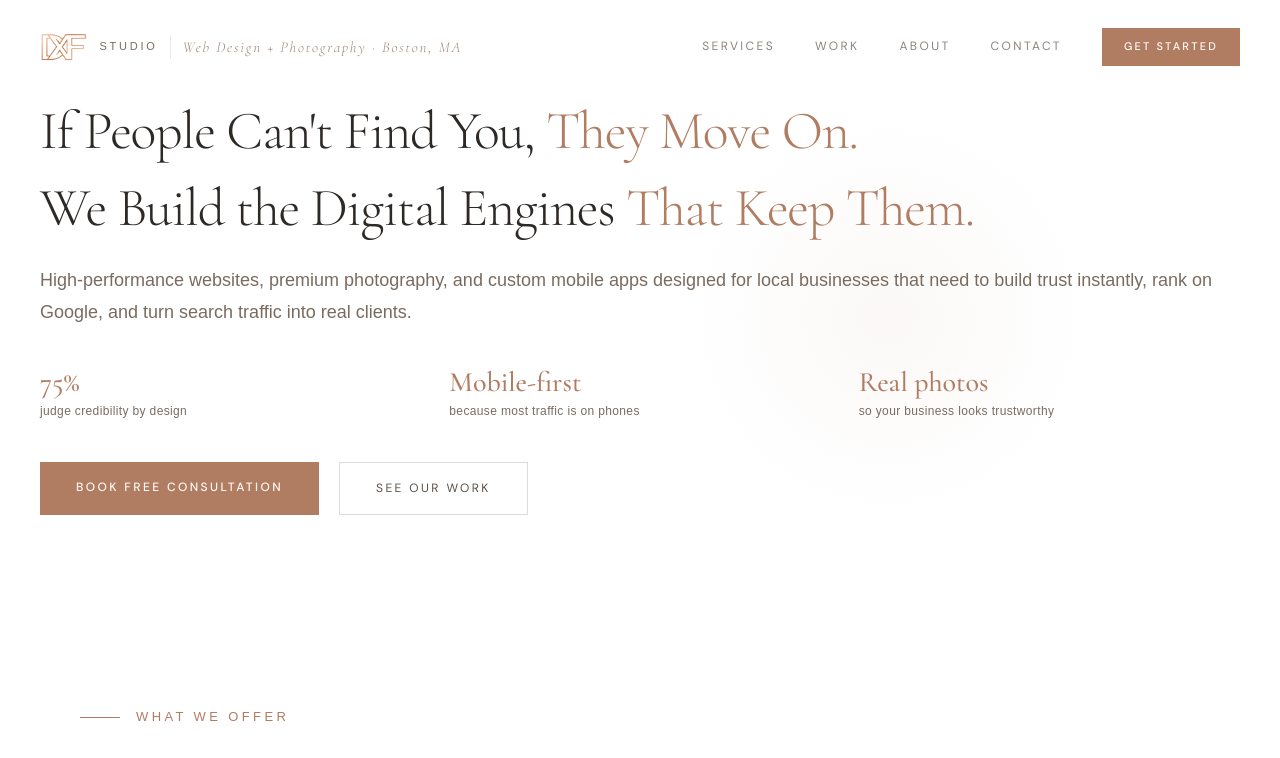
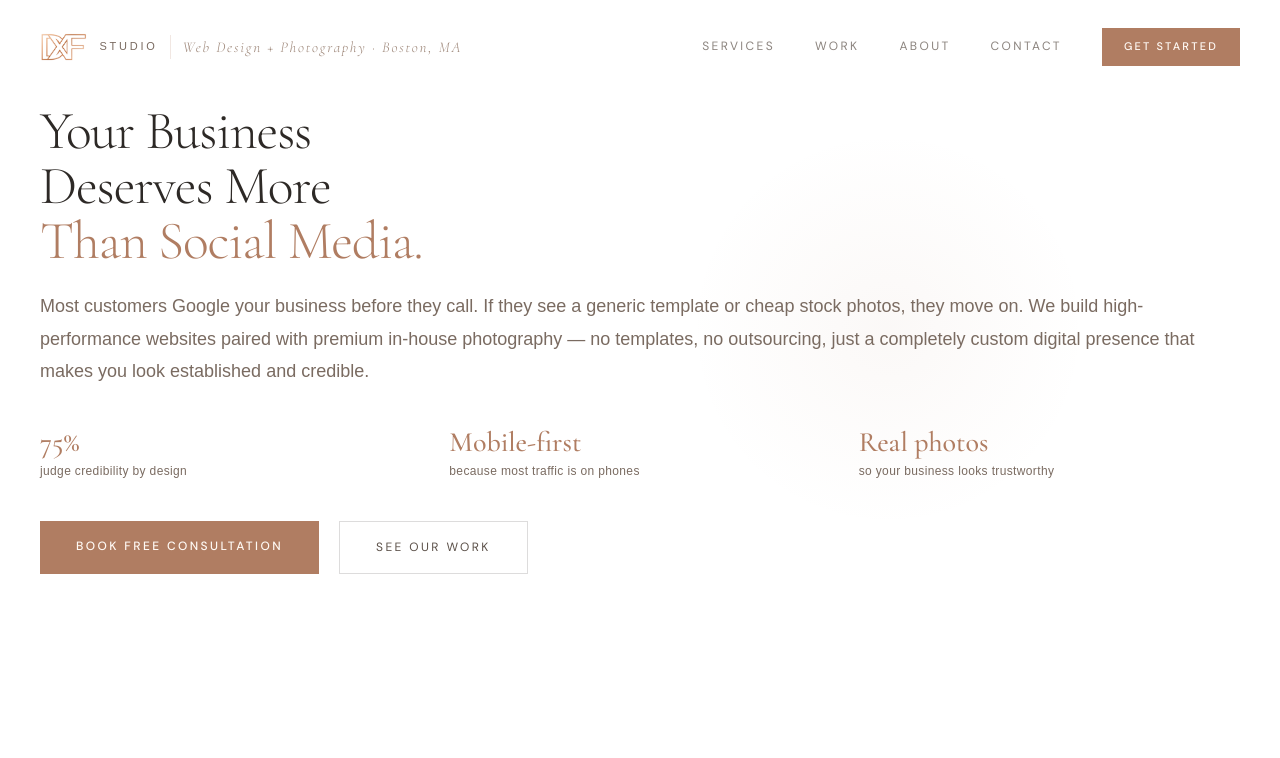
Before and after one commit to danielfan-pro/dxfstudio, a Next.js app: page / in a window 1280 px wide. Shown: the top 758 px of the page. Built offline with nearby package versions, Linux system fonts and the light colour scheme; a web font is replaced by a local one.

Commit message:
Update hero headline and messaging

```diff
--- a/components/Hero.js
+++ b/components/Hero.js
@@ -51,7 +51,9 @@ export default function Hero() {
             width: '100%',
           }}
         >
-          If People Can't Find You, <span style={{ color: '#b07d62' }}>They Move On.</span>
+          Your Business<br />
+          Deserves More<br />
+          <span style={{ color: '#b07d62' }}>Than Social Media.</span>
         </h2>
 
         <h2
@@ -65,6 +67,7 @@ export default function Hero() {
             color: '#2d2926',
             marginBottom: '28px',
             width: '100%',
+            display: 'none',
           }}
         >
           We Build the Digital Engines <span style={{ color: '#b07d62' }}>That Keep Them.</span>
@@ -82,7 +85,7 @@ export default function Hero() {
             marginBottom: '40px',
           }}
         >
-          High-performance websites, premium photography, and custom mobile apps designed for local businesses that need to build trust instantly, rank on Google, and turn search traffic into real clients.
+          Most customers Google your business before they call. If they see a generic template or cheap stock photos, they move on. We build high-performance websites paired with premium in-house photography — no templates, no outsourcing, just a completely custom digital presence that makes you look established and credible.
         </p>
 
         <div
```
